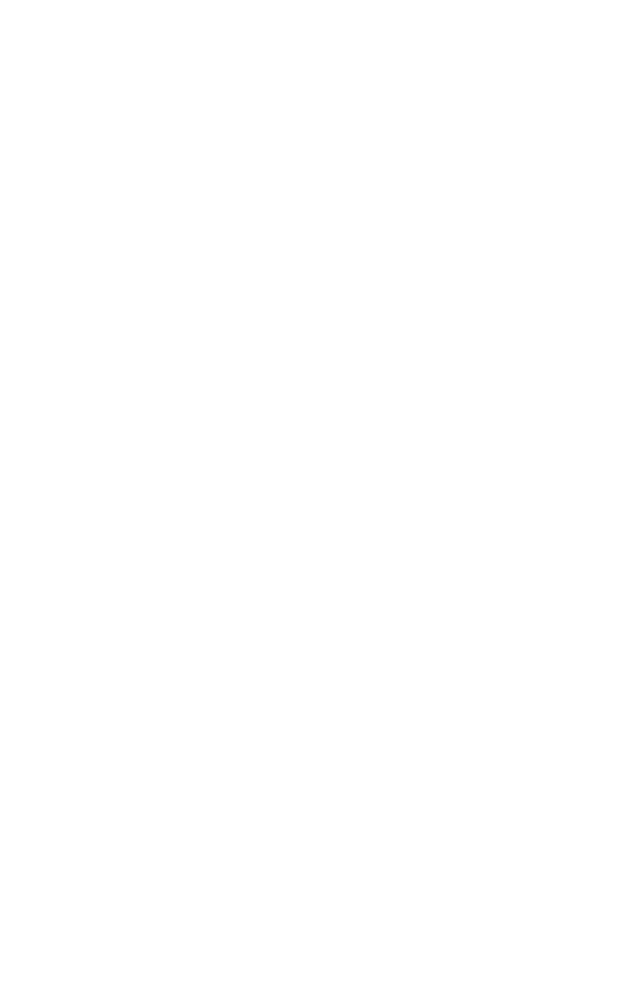
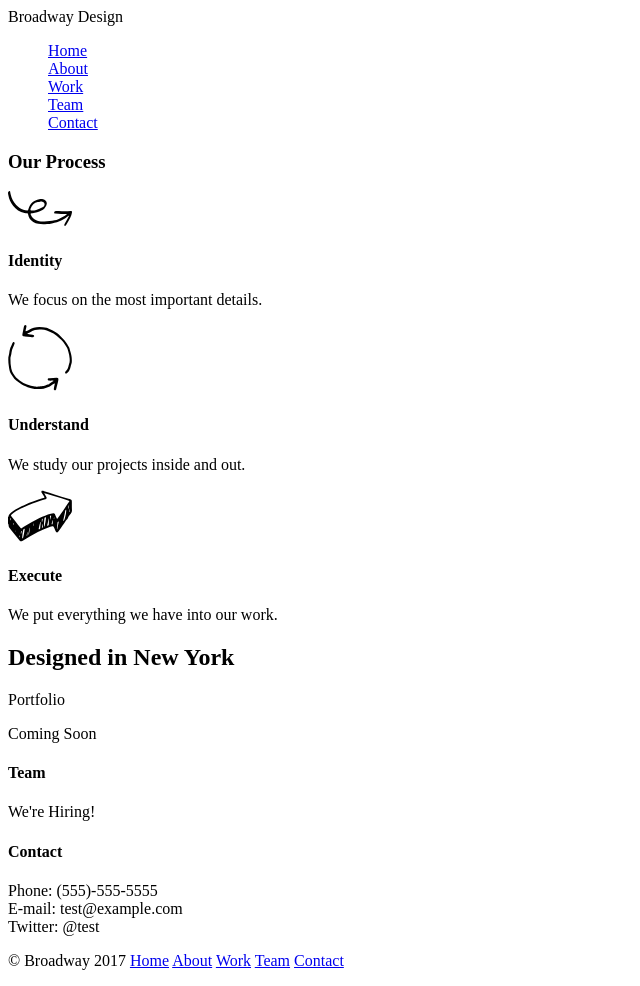
Before and after one commit to rjandersen/broadway_design, a plain HTML site: page index.html in a window 1280 px wide. Shown: the whole page, without its empty margins (0-640 px from the left). Before the commit the page ends 800 px from the top, so only its background shows below. Drawn offline with Linux system fonts and the light colour scheme.

Commit message:
Add page content and start style

```diff
--- a/index.html
+++ b/index.html
@@ -6,7 +6,70 @@
   </head>
 
   <body>
+    <section id="header"
+      <h1>Broadway Design</h1>
+      <nav>
+        <ul style="list-style-type:none">
+          <li><a href="#">Home</a></li>
+          <li><a href="#">About</a></li>
+          <li><a href="#">Work</a></li>
+          <li><a href="#">Team</a></li>
+          <li><a href="#">Contact</a></li>
+        </ul>
+    </section>
 
+    <section id="process">
+      <h3>Our Process</h3>
+    </section>
 
+    <section id="identify">
+      <img src="./resources/images/identify.svg" alt="Identify" />
+      <h4>Identity</h4>
+      <p>We focus on the most important details.</p>
+    </section>
+
+    <section id="understand">
+      <img src="./resources/images/understand.svg" alt="Understand" />
+      <h4>Understand</h4>
+      <p>We study our projects inside and out.</p>
+    </section>
+
+    <section id="execute">
+      <img src="./resources/images/execute.svg" alt="Execute" />
+      <h4>Execute</h4>
+      <p>We put everything we have into our work.</p>
+    </section>
+
+    <h2>Designed in New York</h2>
+
+    <section id="portfolio"
+      <h4>Portfolio</h4>
+      <p>Coming Soon</p>
+    </section>
+
+    <section id="team">
+      <h4>Team</h4>
+      <p>We're Hiring!</p>
+    </section>
+
+<section id="contact">
+    <h4>Contact</h4>
+    <p>
+      Phone: (555)-555-5555<br/>
+      E-mail: test@example.com<br/>
+      Twitter: @test
+    </p>
+  </section>
+
+  <footer>
+    <p>
+      &copy Broadway 2017
+        <a href="#header">Home</a>
+        <a href="#header">About</a>
+        <a href="#header">Work</a>
+        <a href="#header">Team</a>
+        <a href="#header">Contact</a>
+    </p>
+  </footer>
   </body>
 </html>
```
Also changed, not shown: resources/images/execute.svg (renamed from resources/imgages/execute.svg), resources/images/flatiron-building.png (renamed from resources/imgages/flatiron-building.png), resources/images/identify.svg (renamed from resources/imgages/identify.svg), resources/images/understand.svg (renamed from resources/imgages/understand.svg).
